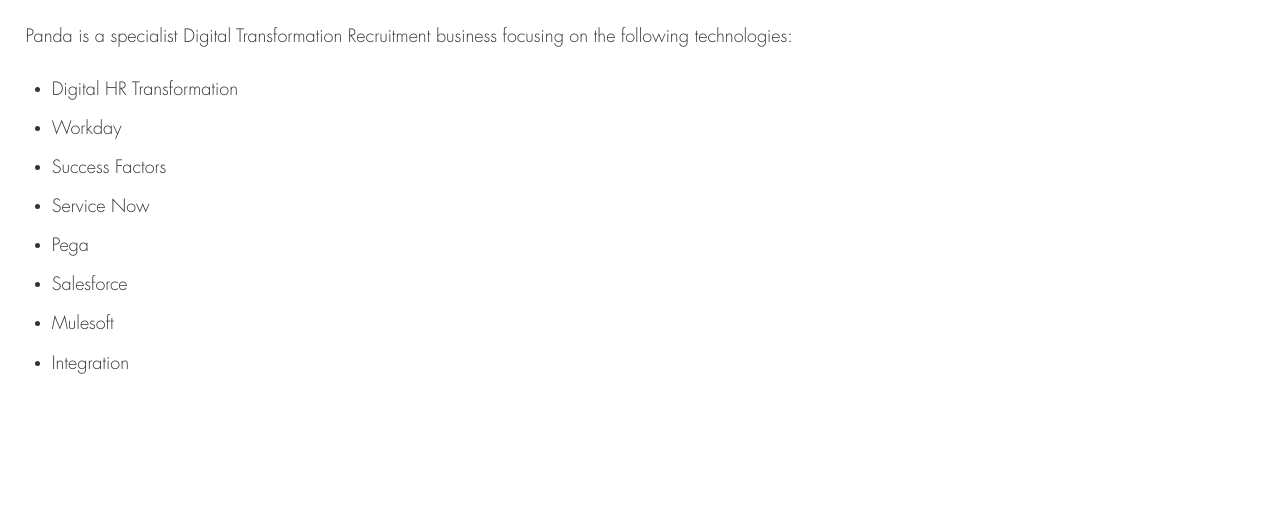
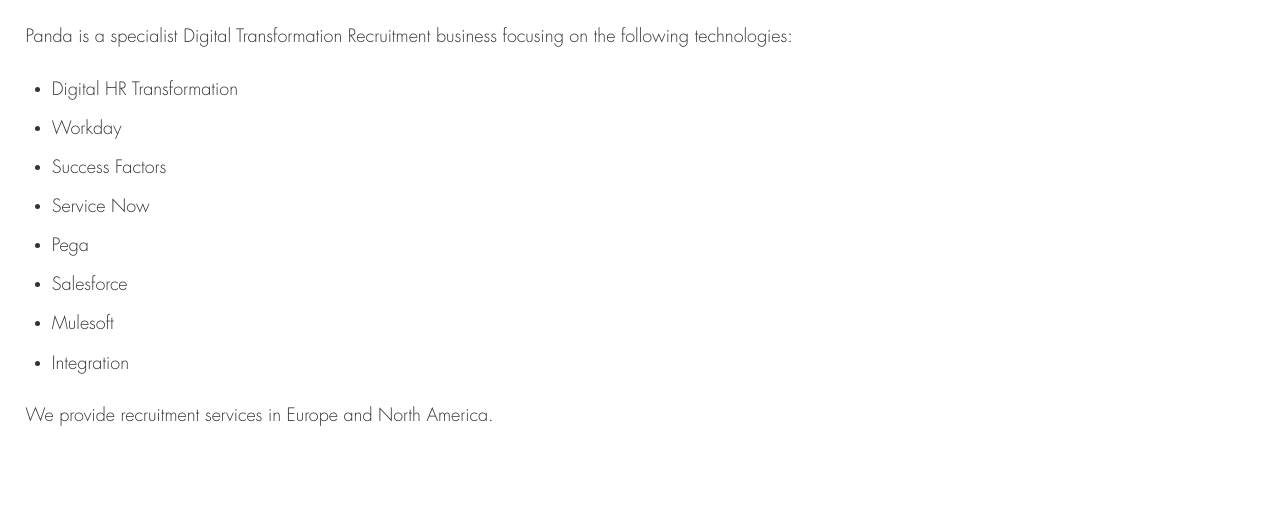
Before and after one commit to shan8851/panda, a Gatsby site: page / in a window 1280 px wide. Shown: the part 205-712 px from the top of the page. Built offline with nearby package versions, Linux system fonts and the light colour scheme; Gatsby itself is replaced by a stand-in of ours.

Commit message:
updating content

```diff
--- a/src/pages/index.js
+++ b/src/pages/index.js
@@ -29,6 +29,9 @@
       <li>Mulesoft</li>
       <li>Integration</li>
     </List>
+    <BodyCopy>
+      We provide recruitment services in Europe and North America.
+    </BodyCopy>
   </Layout>
 )
 
```
